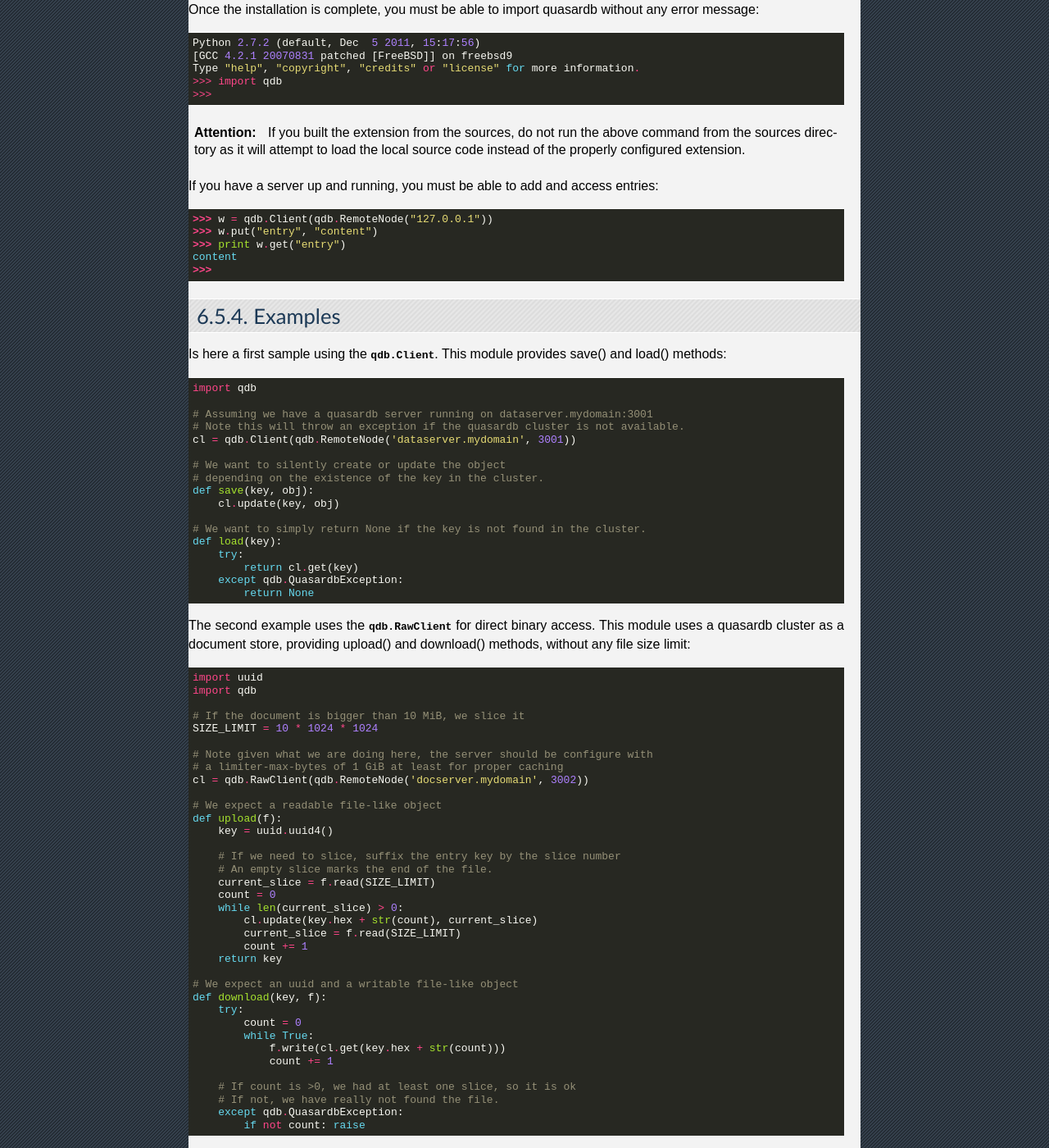
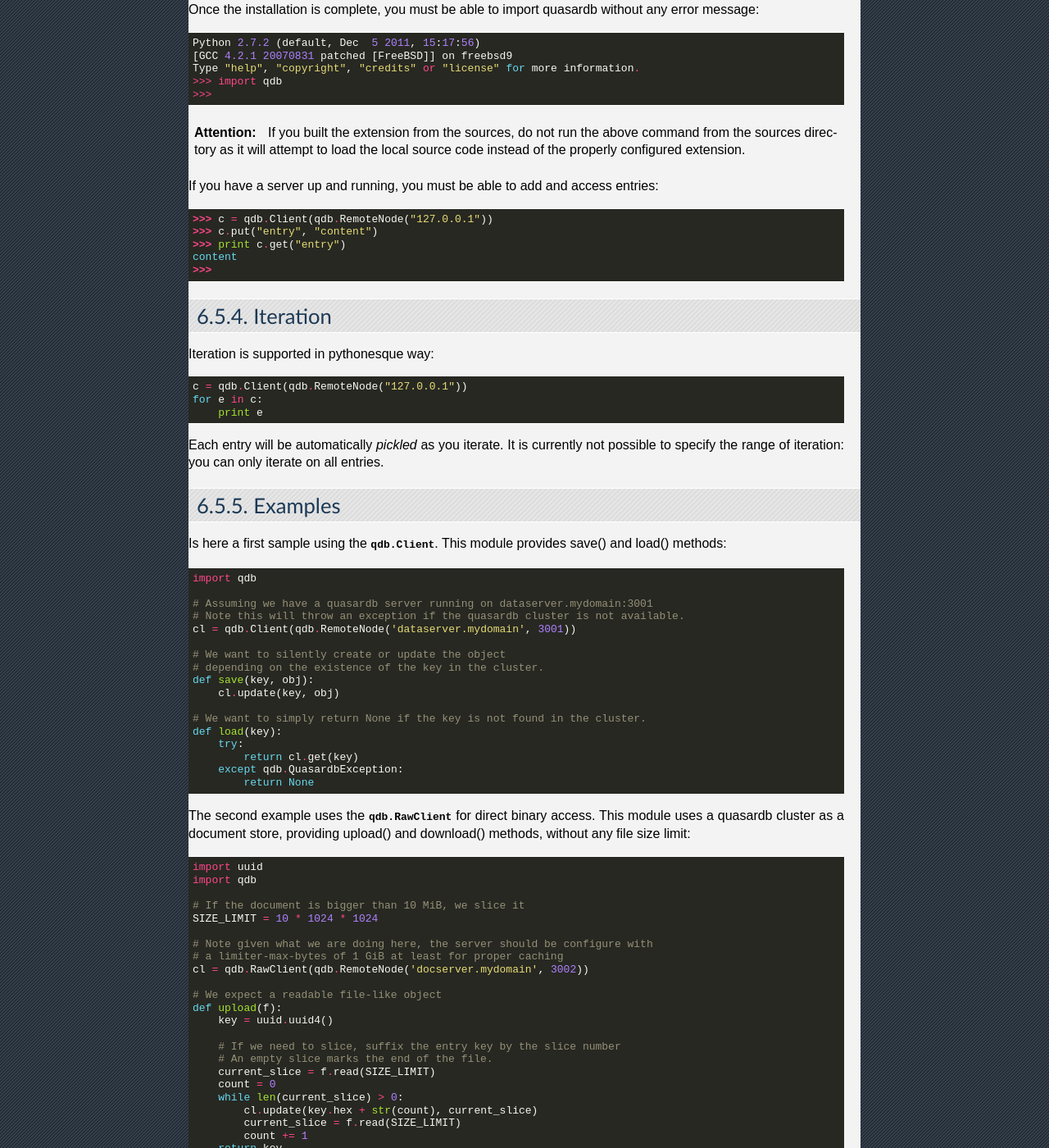
Before and after one commit to iltommi/qdb-documentation, a Sphinx documentation site: the page built from source/api/python.rst, in a window 1280 px wide and 1400 px high, scrolled down 1659 px. Shown: the whole window at 82% size. Built offline with Sphinx 7.4.7, drawn with Linux system fonts in a browser that asks for light colours; some of the changed text lies outside the part shown.

Commit message:
Case 567 - Added documentation for iteration

```diff
--- a/source/api/python.rst
+++ b/source/api/python.rst
@@ -89,11 +89,22 @@ Once the installation is complete, you must be able to import quasardb without a
 
 If you have a server up and running, you must be able to add and access entries::
 
-    >>> w = qdb.Client(qdb.RemoteNode("127.0.0.1"))
-    >>> w.put("entry", "content")
-    >>> print w.get("entry")
+    >>> c = qdb.Client(qdb.RemoteNode("127.0.0.1"))
+    >>> c.put("entry", "content")
+    >>> print c.get("entry")
     content
     >>>
+
+Iteration
+---------
+
+Iteration is supported in pythonesque way::
+
+    c = qdb.Client(qdb.RemoteNode("127.0.0.1"))
+    for e in c:
+        print e
+
+Each entry will be automatically *pickled* as you iterate. It is currently not possible to specify the range of iteration: you can only iterate on all entries.
 
 Examples
 --------
```
Also changed, not shown: source/api/cpp.rst (+4 -4 lines).
